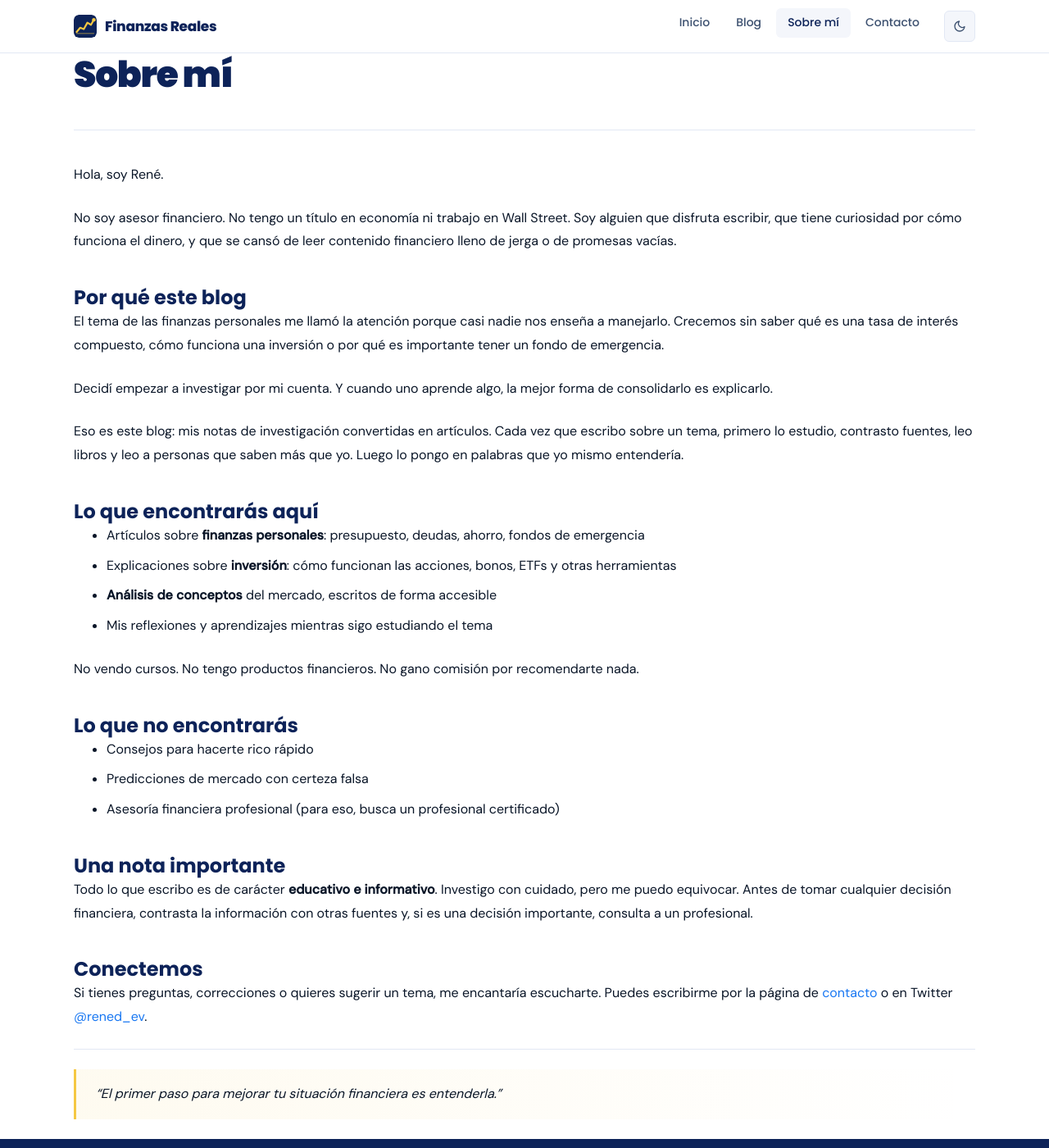
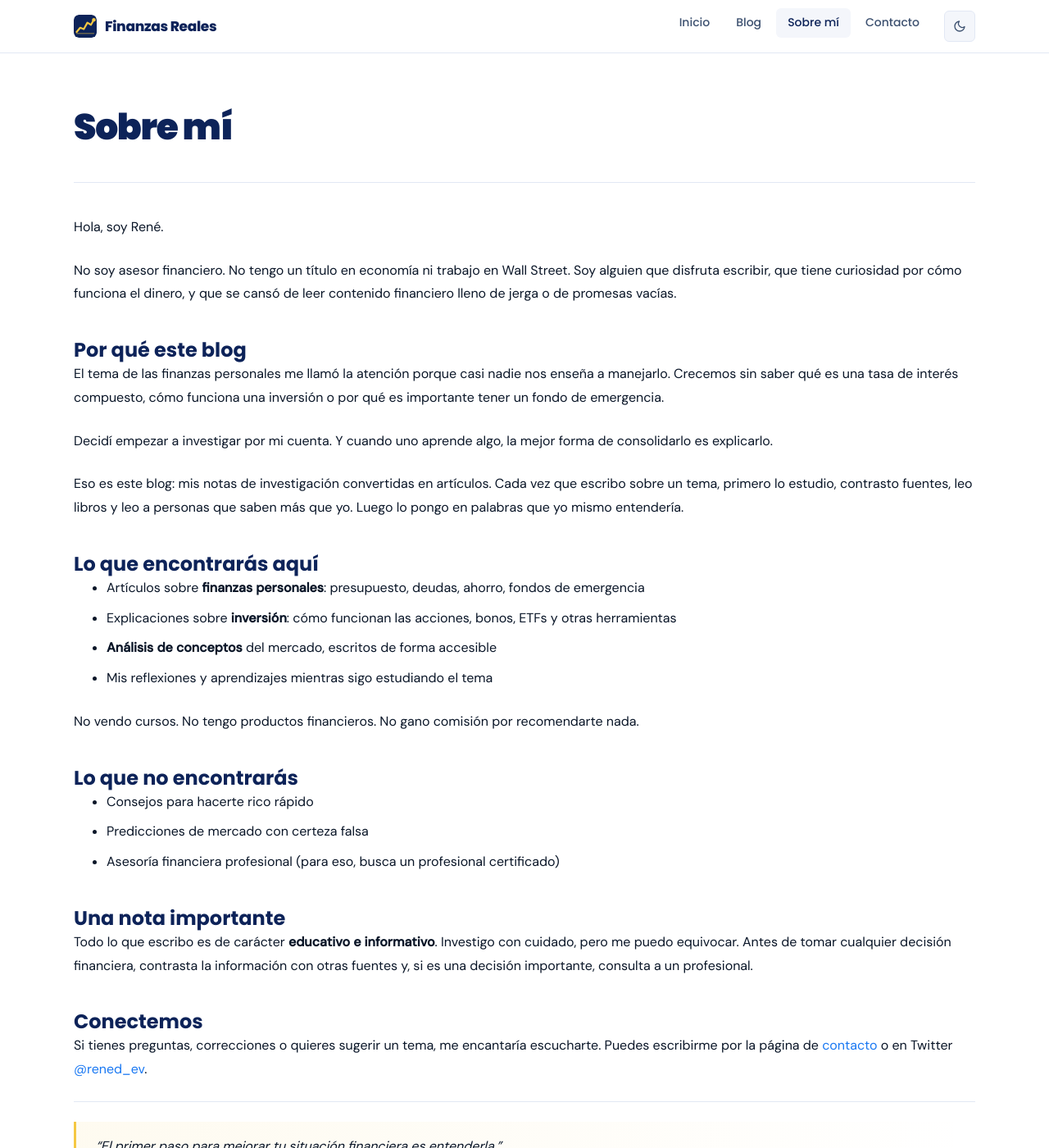
Before and after one commit to renedev0284-creator/Finanzas, a Jekyll site: the page built from _pages/sobre-mi.md, in a window 1280 px wide and 1400 px high. Shown: the whole window at 82% size. Built offline with Jekyll 4.4.1, drawn with Linux system fonts in a browser that asks for light colours.

Commit message:
Fix espaciado en página de blog: gap entre posts y padding vertical
- Corrige clase posts-container → posts-list para aplicar gap entre cards
- Aumenta gap entre posts a 2.5rem (antes sin efecto por clase incorrecta)
- Agrega padding-top/bottom en article.page para separar de header y footer

Co-Authored-By: Claude Sonnet 4.6 <noreply@anthropic.com>

```diff
--- a/_pages/blog.html
+++ b/_pages/blog.html
@@ -8,7 +8,7 @@ permalink: /blog/
 <p class="text-muted">Explora todos nuestros artículos sobre finanzas, inversión y análisis de mercado.</p>
 
 {% if site.posts.size > 0 %}
-  <div class="posts-container">
+  <div class="posts-list">
     {% for post in site.posts %}
       {% include post-excerpt.html post=post %}
     {% endfor %}
--- a/assets/css/style.css
+++ b/assets/css/style.css
@@ -750,7 +750,7 @@ main { flex: 1; }
 /* ============================================================
    BLOG — LISTA DE POSTS
    ============================================================ */
-.posts-list { display: flex; flex-direction: column; gap: var(--gap-3); }
+.posts-list { display: flex; flex-direction: column; gap: var(--gap-4); }
 
 .post-preview {
   display: grid;
@@ -891,6 +891,11 @@ main { flex: 1; }
 /* ============================================================
    PÁGINAS ESTÁTICAS
    ============================================================ */
+article.page {
+  padding-top: var(--gap-5);
+  padding-bottom: var(--gap-6);
+}
+
 .page-header {
   padding-bottom: var(--gap-4);
   margin-bottom: var(--gap-4);
```
